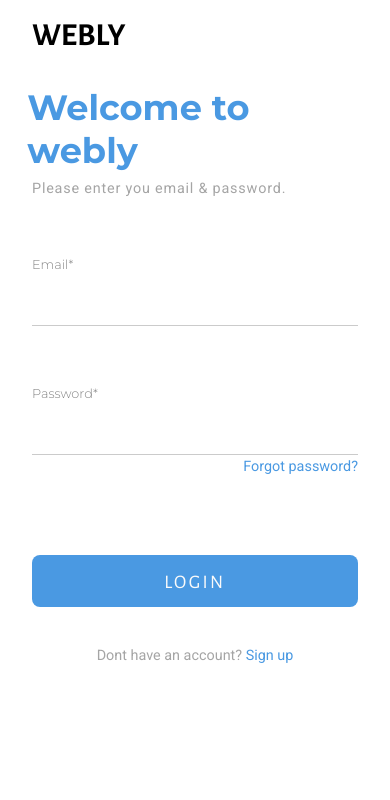
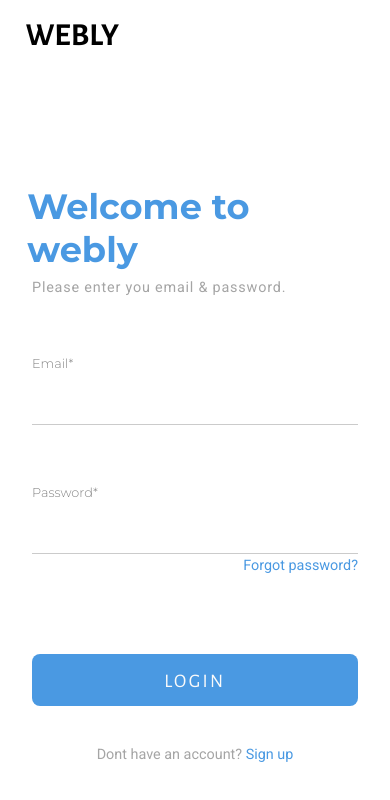
Before and after one commit to nybbe123/agile-project, a React (Create React App) app: page /login in a window 390 px wide. Shown: the top 800 px of the page. Built offline with nearby package versions, Linux system fonts and the light colour scheme.

Commit message:
form fix

```diff
--- a/src/components/layout/login/LoginBase.module.css
+++ b/src/components/layout/login/LoginBase.module.css
@@ -18,20 +18,24 @@
 }
 
 .logo-and-form {
+  position: relative;
   width: 50%;
   flex-direction: column;
   padding: 1rem 4rem;
   min-width: 250px;
-  /* background-color: yellow; */
 }
 
 .login-base-form {
+  position: absolute;
+  top: 25%;
+  left: 50%;
+  transform: translate(-50%);
   display: flex;
   align-items: center;
   justify-content: center;
-  background-color: white;
   min-width: 250px;
-  margin-top: 1rem;
+  width: 100%;
+  padding: 0 2rem;
 }
 
 .login-base-background {
@@ -56,10 +60,22 @@
 @media (max-width: 600px) {
   .logo-and-form {
     width: 100%;
-    padding: 1rem 2rem;
+    padding: 1rem 1.6rem;
   }
 
   .login-base-background {
     width: 0%;
   }
 }
+
+@media (max-width: 450px) {
+  .login-base-form {
+    top: 20%;
+  }
+}
+
+@media (max-width: 375px) {
+  .login-base-form {
+    top: 13%;
+  }
+}
```
